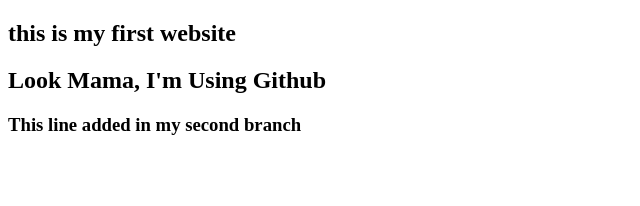
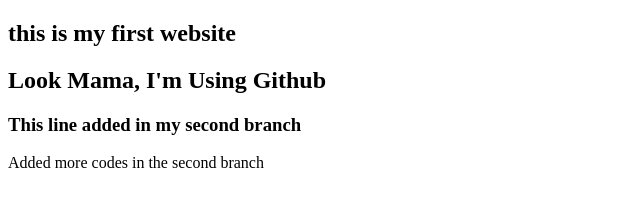
Before and after one commit to shfarif/my-first-website, a plain HTML site: page index.html in a window 1280 px wide. Shown: the whole page, without its empty margins (0-640 px from the left). Drawn offline with Linux system fonts and the light colour scheme.

Commit message:
adding more codes

```diff
--- a/index.html
+++ b/index.html
@@ -11,6 +11,7 @@
     <h2>this is my first website</h2>
     <h2>Look Mama, I'm Using Github</h2>
     <h3>This line added in my second branch</h3>
+    <p>Added more codes in the second branch</p>
 </body>
 
 </html>
```
